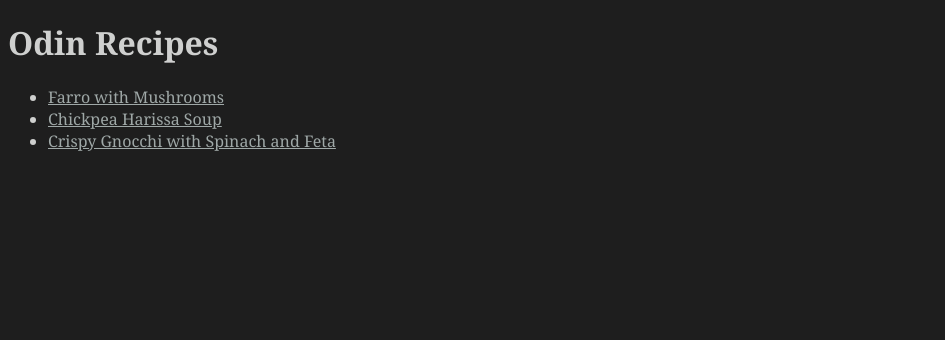
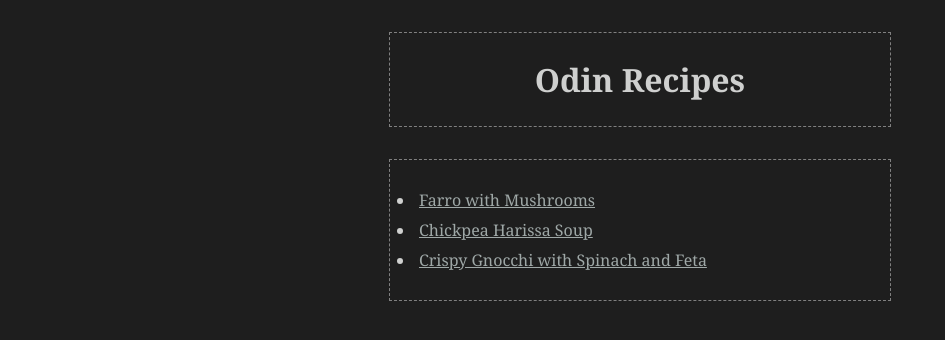
Before and after one commit to bustananas/odin-recipes, a plain HTML site: page index.html in a window 1280 px wide. Shown: the whole page, without its empty margins (0-945 px from the left). Drawn offline with Linux system fonts and the light colour scheme.

Commit message:
Add additional styling to body, lists, and to classes created in index

```diff
--- a/index.html
+++ b/index.html
@@ -6,8 +6,8 @@
         <title>Odin Recipes</title>
     </head>
     <body>
-        <h1>Odin Recipes</h1>
-        <ul>
+        <h1 class="main-title">Odin Recipes</h1>
+        <ul class="subpage-nav-menu">
             <li><a href="./recipes/farro-mushrooms.html" target="_blank" rel="noopener noreferrer">Farro with Mushrooms</a></li>
             <li><a href="./recipes/chickpea-harissa-soup.html" target="_blank" rel="noopener noreferrer">Chickpea Harissa Soup</a></li>
             <li><a href="./recipes/gnocchi-spinach-feta.html" target="_blank" rel="noopener noreferrer">Crispy Gnocchi with Spinach and Feta</li>
--- a/style.css
+++ b/style.css
@@ -2,6 +2,22 @@ body {
     font-family: Georgia, Garamond, 'Times New Roman', serif;
     background-color: #1e1e1e;
     color: #cfd0cf;
+    box-sizing: border-box;
+    text-align: center;
+}
+
+.main-title,
+.subpage-nav-menu {
+    width: 450px;
+    margin: 1em auto;
+    padding: 25px;
+    border: #808080 1px dashed;
+    text-align: center;
+}
+
+li {
+    padding: .25em .25em;
+    text-align: left;
 }
 
 a {
@@ -15,3 +31,8 @@ a:hover{
 a:visited {
     color: #eadebd;
 }
+
+img {
+    height: auto;
+    width: auto;
+}
```
